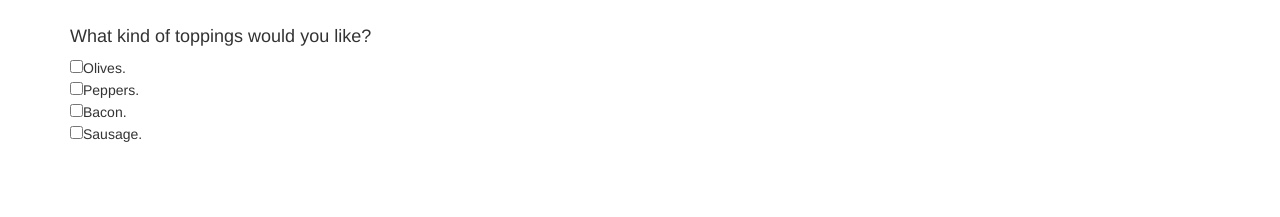
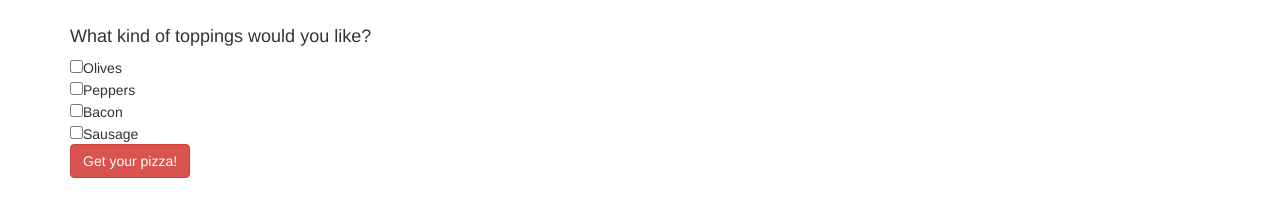
Before and after one commit to evergreencait/pizza, a plain HTML site: page index.html in a window 1280 px wide. Shown: the part 159-376 px from the top of the page. Drawn offline with Linux system fonts and the light colour scheme.

Commit message:
html with result section and checkbox selections

```diff
--- a/index.html
+++ b/index.html
@@ -22,10 +22,17 @@
   <form id = "toppingQuestion">
     <div class = "form group">
       <h4>What kind of toppings would you like?</h4>
-      <input type="checkbox" name="topping" value="olives">Olives.</br>
-      <input type="checkbox" name="topping" value="peppers">Peppers.</br>
-      <input type="checkbox" name="topping" value="bacon">Bacon.</br>
-      <input type="checkbox" name="topping" value="Sausage">Sausage.</br>
+      <input type="checkbox" name="topping" value="olives">Olives</br>
+      <input type="checkbox" name="topping" value="peppers">Peppers</br>
+      <input type="checkbox" name="topping" value="bacon">Bacon</br>
+      <input type="checkbox" name="topping" value="Sausage">Sausage</br>
     </div>
+    <button type="button" class="btn btn-danger">Get your pizza!</button>
+  </form>
+
+
+
+  <div class = "result"></div>
+
   </body>
   </html>
```
